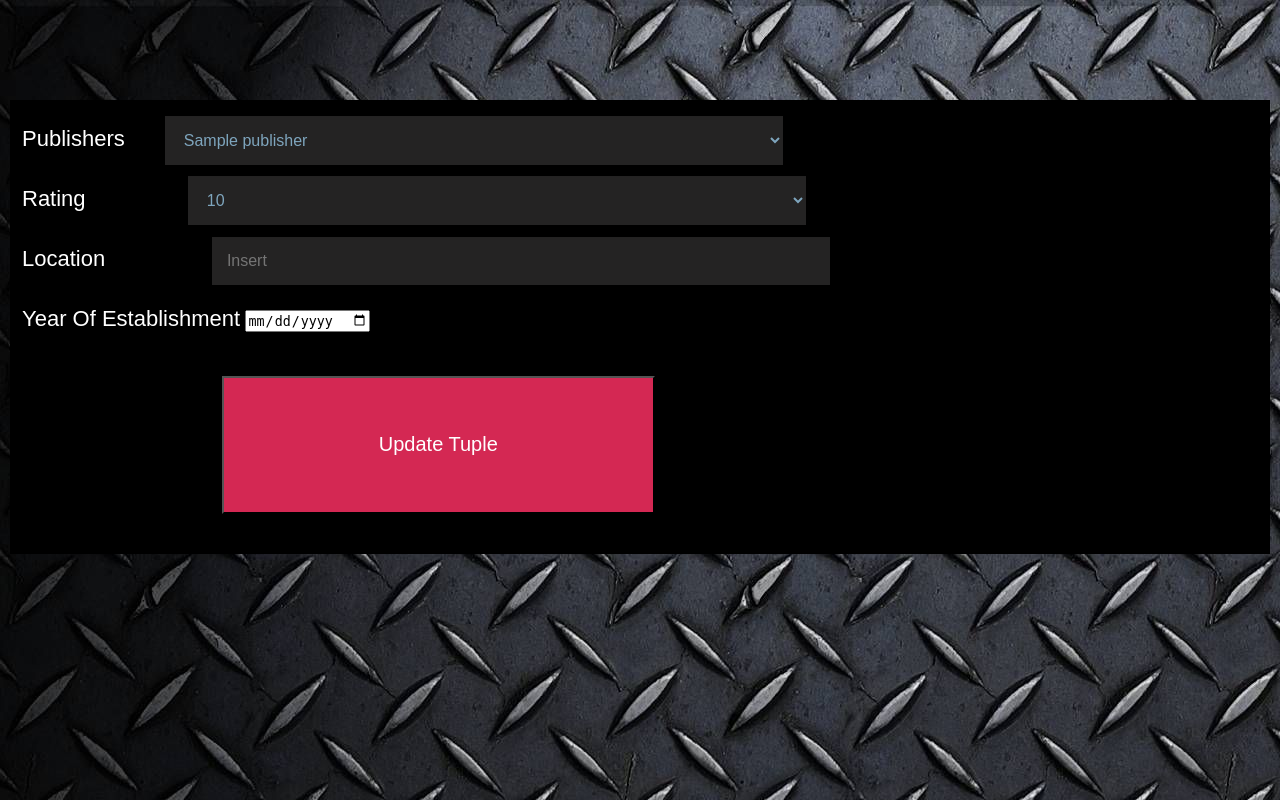
After one commit to mhk51/CMPS277-Project, a Flask app: page /updatepublisher in a window 1280 px wide. The commit adds this page. Run offline with Flask 2, Linux system fonts and the light colour scheme; tables that the repository leaves empty hold one stand-in row (values such as "Sample post").

Commit message:
almost done

```diff
--- a/app.py
+++ b/app.py
@@ -1,5 +1,6 @@
 import email
 from msilib.schema import Error
+from operator import ge
 import re
 from turtle import pu
 from flask import Flask, redirect, render_template, request, session, url_for
@@ -219,3 +220,64 @@ def connect_server():
     server_instance.users.append(user_instance)
     db.session.commit()
     return redirect(url_for('home_page'))
+
+@app.route('/updategame',methods = ["GET"])
+def render_update_game():
+    genres = Genre.query.all()
+    servers = Server.query.all()
+    games = Game.query.all()
+    return render_template('GameUpdate.html',servers=servers,genres=genres,games=games)
+
+@app.route('/updategame',methods = ['POST'])
+def update_game():
+    game = request.form['games'].split(',')
+    game_id = game[0]
+    game_instance = Game.query.get(game_id)
+    name = request.form['name']
+    genre = request.form.get('genres')
+    rating = request.form['rating']
+    server = request.form['servers'].split(",")
+    server_name = server[0]
+    server_region = server[1]
+    game_instance.name = name
+    game_instance.genre_name = genre
+    game_instance.rating = rating
+    game_instance.server_Name = server_name
+    game_instance.server_Region = server_region
+    db.session.commit()
+    return redirect(url_for('home_page'))
+
+
+@app.route('/updatepublisher',methods = ["GET"])
+def render_update_publisher():
+    publishers = Publisher.query.all()
+    return render_template('PublisherUpdate.html',publishers = publishers)
+
+@app.route('/updatepublisher',methods = ["POST"])
+def update_publisher():
+    publisher = request.form['publishers']
+    location = request.form['location']
+    rating = request.form['rating']
+    est_year = request.form['est_year']
+
+    publisher_instance = Publisher.query.get(publisher)
+    publisher_instance.location = location
+    publisher_instance.rating = rating
+    publisher_instance.year_of_Est = est_year
+    db.session.commit()
+    return redirect(url_for('home_page'))
+
+@app.route('/mygames',methods = ['GET'])
+def render_my_games():
+    user_name = session['token']
+    user_instance = User.query.get(user_name)
+    games = Game.query.join(User,Game.players)
+    return render_template('myGames.html',games=games)
+
+
+@app.route('/mypublishers',methods = ['GET'])
+def render_my_publishers():
+    user_name = session['token']
+    user_instance = User.query.get(user_name)
+    publishers = Publisher.query.join(User,Publisher.followers)
+    return render_template('myPublishers.html',publishers=publishers)
--- /dev/null
+++ b/static/GameUpdate.css
@@ -0,0 +1,73 @@
+body {
+    font-family: 'Nunito', sans-serif;
+    color: white;
+    ;
+    background-image: url('2.jpg');
+    margin-top: 100;
+}
+
+h1 {
+    text-align: center;
+    font-size: 40px;
+    color: rgb(212, 40, 83);
+    border-bottom: solid 1px black;
+    background-color: black;
+    font-family: 'Times New Roman', Times, serif;
+    margin-right: 100px;
+}
+
+fieldset {
+    margin-bottom: 20px;
+    border: none;
+    margin-top: 20;
+    background-color: rgb(0, 0, 0);
+}
+
+label {
+    display: inline-block;
+    margin-bottom: 14px;
+    font-size: 22;
+    margin-top: 20px;
+}
+
+button {
+    color: white;
+    background-color: rgb(212, 40, 83);
+    font-size: 20px;
+    text-align: center;
+    font-style: normal;
+    height: 20%;
+    width: 35%;
+    margin-bottom: 30px;
+    margin-top: 30px;
+    margin-left: 200px;
+}
+
+li {
+    margin-right: 150px;
+    width: 100;
+    display: inline-block;
+}
+
+input[type="text"],
+textarea,
+select {
+    background: rgba(117, 115, 115, 0.675);
+    border: none;
+    font-size: 16px;
+    padding: 15px;
+    margin-top: 10px;
+    width: 50%;
+    background-color: rgba(158, 156, 156, 0.226);
+    color: rgba(150, 198, 228, 0.795);
+    box-shadow: 0 1px 0 rgba(0, 0, 0, 0.03) inset;
+}
+
+.column {
+    width: 33.33%;
+    display: inline-block;
+}
+
+.a {
+    color: aqua;
+}
--- a/templates/InsertGame.html
+++ b/templates/InsertGame.html
@@ -32,11 +32,6 @@
                 </select>
 
             </div>
-            <!-- <div class="input-field">
-                <label>Purchases No</label> &nbsp&nbsp&nbsp&nbsp
-                <input type="text" placeholder="Insert" required>
-            </div> -->
-
 
 
             <div class="input-field">
--- /dev/null
+++ b/templates/PublisherUpdate.html
@@ -0,0 +1,56 @@
+<head>
+
+    <title>Update Publisher</title>
+    <link rel="stylesheet" href="{{ url_for('static', filename='GameUpdate.css')}}">
+
+
+</head>
+
+<body>
+    <table>
+        <tr>
+            <form method="post" style="float:top;">
+                    <fieldset>
+
+                        <div class="input-field">
+                            <label>Publishers</label> &nbsp&nbsp&nbsp&nbsp &nbsp&nbsp
+                            <select name= publishers>
+                                {% for publisher in publishers %}
+                                <option value= "{{publisher}}" SELECTED>{{publisher.name}}</option>
+                                {% endfor %}
+                            </select>
+                        </div>
+
+                        <div class="input-field">
+                            <label>Rating</label> &nbsp&nbsp&nbsp&nbsp&nbsp&nbsp&nbsp&nbsp&nbsp&nbsp &nbsp&nbsp&nbsp&nbsp &nbsp&nbsp&nbsp&nbsp&nbsp
+                            <select name= rating>
+                                {% for rating in [1,2,3,4,5,6,7,8,9,10] %}
+                                <option value= "{{rating}}" SELECTED>{{rating}}</option>
+                                {% endfor %}
+                            </select>
+
+                        </div>
+
+                        <div class="input-field">
+                            <label>Location</label> &nbsp&nbsp&nbsp&nbsp&nbsp&nbsp&nbsp&nbsp&nbsp&nbsp&nbsp&nbsp&nbsp&nbsp&nbsp&nbsp&nbsp&nbsp&nbsp&nbsp&nbsp&nbsp
+                            <input type="text" name="location" placeholder="Insert" required>
+                        </div>
+
+                        <div class="input-field">
+                            <label>Year Of Establishment</label>
+                            <input type="date" name="est_year" placeholder="Insert" required>
+                        </div>
+
+                        <div>
+                            <a><button>Update Tuple</button></a>
+                        </div>
+
+                        </div>
+
+                    </fieldset>
+
+
+                </td>
+            </form>
+        </tr>
+</body>
```
Also changed, not shown: static/update.css (added, +69 -0 lines), templates/GameUpdate.html (added, +70 -0 lines), templates/myGames.html (added, +22 -0 lines), templates/myPublishers.html (added, +22 -0 lines), templates/page2.html (+27 -10 lines), static/page2.css (line endings or trailing spaces), 1 other file.
